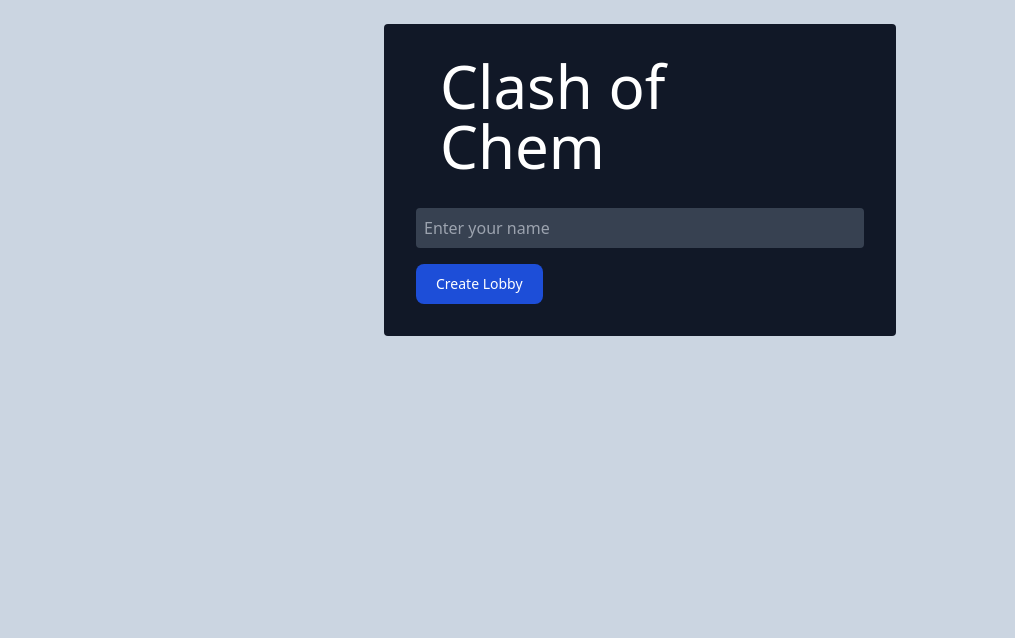
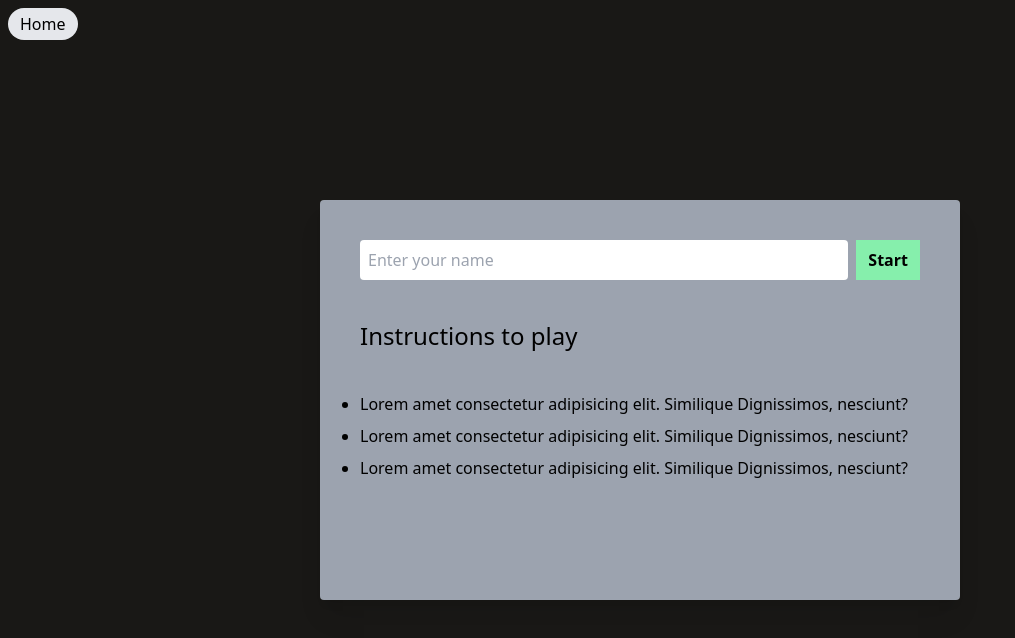
Before and after one commit to CodeWithSwastik/clash-of-chem, a SvelteKit app in the folder web/frontend/: page / in a window 1280 px wide. Shown: the top 638 px of the page, without its empty margins (0-1015 px from the left). Built offline with nearby package versions, Linux system fonts and the light colour scheme.

Commit message:
Homepage (#23)
* Navbar and dark bg

* Home page

* Coc logo

* Dark bg and fg colors

Co-authored-by: Lonely-code-cube <lonely-code-cube@github.com>
Co-authored-by: Swas.py <61446939+CodeWithSwastik@users.noreply.github.com>

```diff
--- a/web/frontend/src/routes/+layout.svelte
+++ b/web/frontend/src/routes/+layout.svelte
@@ -2,7 +2,10 @@
 	import '../app.css';
 </script>
 
-<div class="">
+<div class="app bg-dark">
+	<nav class="flex p-2 absolute">
+		<a href="/" class="px-3 py-1 bg-gray-200 rounded-full">Home</a>
+	</nav>
 	<main>
 		<slot />
 	</main>
--- a/web/frontend/src/routes/+page.svelte
+++ b/web/frontend/src/routes/+page.svelte
@@ -1,5 +1,10 @@
 <script lang="ts">
-	let text = '';
+	let username: string;
+
+	function start() {
+
+	}
+
 </script>
 
 <svelte:head>
@@ -7,18 +12,23 @@
 	<meta name="description" content="Clash of Chem" />
 </svelte:head>
 
-<div class="text-white bg-gray-900 rounded block m-auto max-w-lg p-8 mt-6">
-	<h1 class="text-6xl text-bold pl-6 pb-8 pr-8">Clash of Chem</h1>
-
-	<div>
-		<input
-			bind:value={text}
-			class="bg-gray-700 rounded p-2 w-full mb-4"
-			placeholder="Enter your name"
-		/>
-		<button
-			class="text-white bg-blue-700 mr-2 hover:bg-blue-800 focus:ring-4 focus:ring-blue-300 font-medium rounded-lg text-sm px-5 py-2.5 dark:bg-blue-600 dark:hover:bg-blue-700 focus:outline-none dark:focus:ring-blue-800"
-			>Create Lobby</button
-		>
-	</div>
-</div>
+<section>
+	<div class="flex items-center justify-center h-screen">
+		<div class="bg-gray-400 h-[50%] w-[50%] rounded shadow-xl p-10">
+			<div class="flex">
+				<input type="text" bind:value={username} placeholder="Enter your name" class="p-2 mr-2 rounded w-full">
+				<button on:click={start} class="bg-green-300 py-2 px-3 font-bold">Start</button>
+			</div>
+			<div>
+				<div class="my-10 text-2xl">Instructions to play</div>
+				<div>
+					<ul class="list-disc">
+						<li class="my-2">Lorem  amet consectetur adipisicing elit. Similique Dignissimos, nesciunt?</li>
+						<li class="my-2">Lorem  amet consectetur adipisicing elit. Similique Dignissimos, nesciunt?</li>
+						<li class="my-2">Lorem  amet consectetur adipisicing elit. Similique Dignissimos, nesciunt?</li>
+					</ul>
+				</div>
+			</div>
+		</div>
+	  </div>
+</section>
--- a/web/frontend/tailwind.config.cjs
+++ b/web/frontend/tailwind.config.cjs
@@ -3,7 +3,12 @@ module.exports = {
 	content: ['./src/**/*.{html,js,svelte,ts}'],
 	darkMode: true,
 	theme: {
-		extend: {}
+		extend: {
+			colors: {
+				'dark': "#191816",
+				'fg-dark': "#22231f",
+			}
+		}
 	},
 	plugins: []
 };
```
Also changed, not shown: web/frontend/static/coc.png (added).
